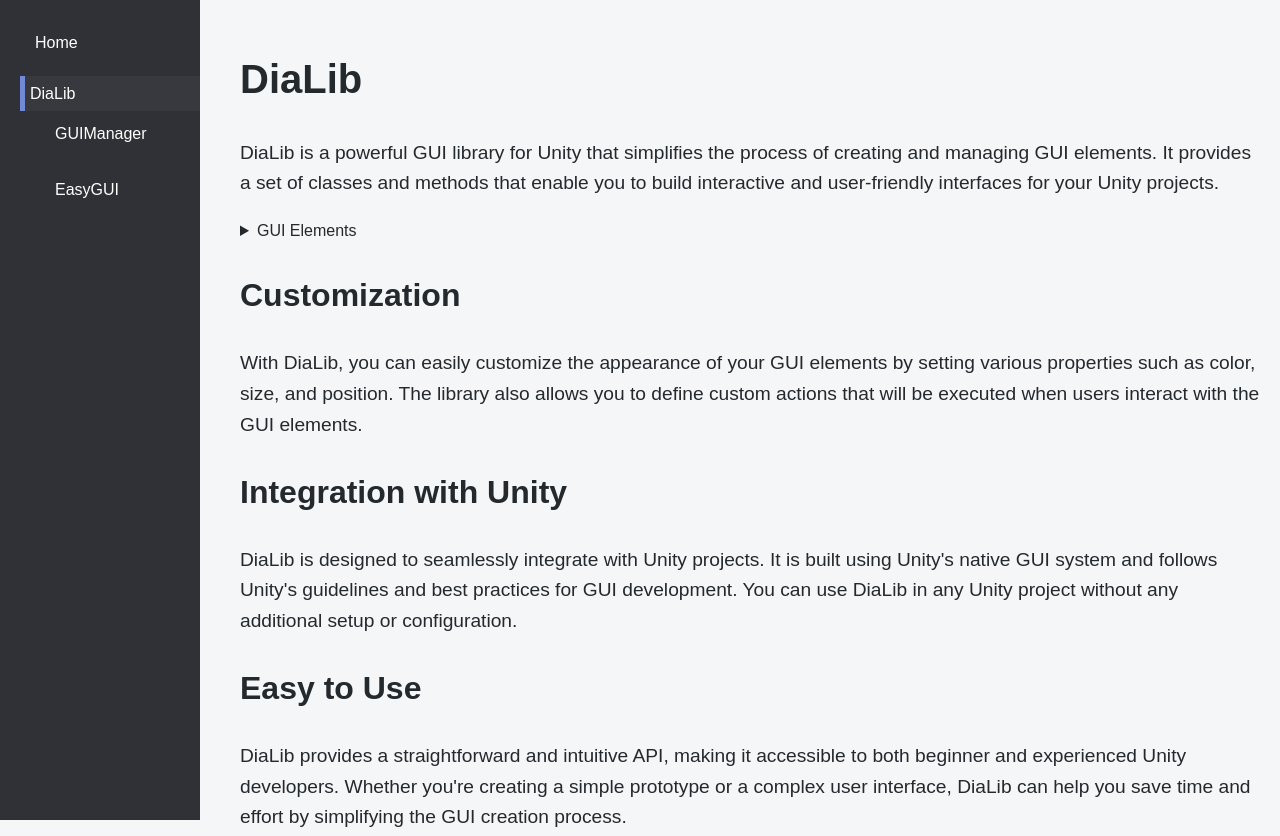
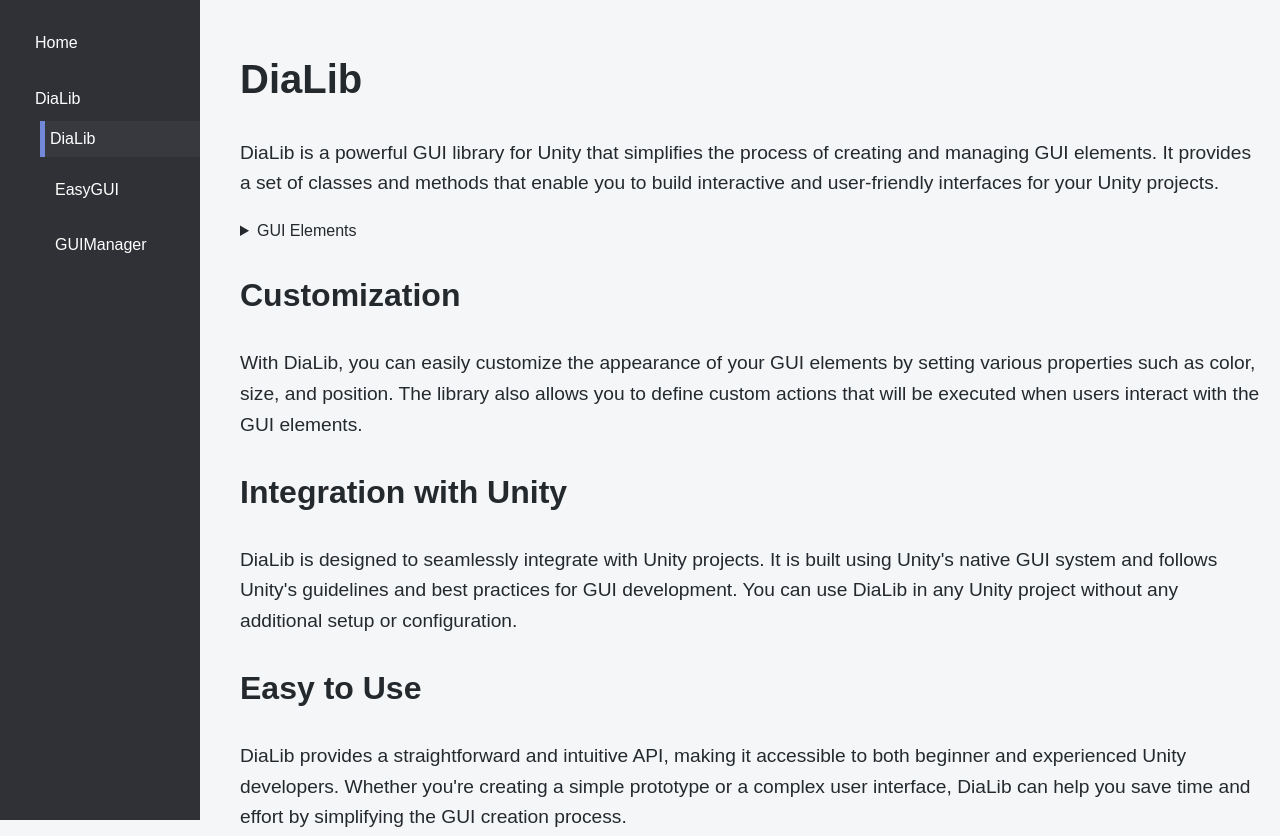
Before and after one commit to TheDiamondOG/ProjectDia, a plain HTML site: page docs/dialib.html in a window 1280 px wide. Shown: the top 836 px of the page. Drawn offline with Linux system fonts and the light colour scheme.

Commit message:
Fixing stuff

```diff
--- a/docs/dialib.html
+++ b/docs/dialib.html
@@ -12,10 +12,11 @@
     <ul>
         <li><a href="index.html">Home</a></li>
         <li>
-      <a href="dialib.html">DiaLib</a>
-      <ul>
+            <a href="#">DiaLib</a>
+            <ul id="diaLibDropdown">
+                <li><a href="dialib.html">DiaLib</a></li>
+                <li><a href="easygui.html">EasyGUI</a></li>
                 <li><a href="guimanager.html">GUIManager</a></li>
-        <li><a href="easygui.html">EasyGUI</a></li>
             </ul>
         </li>
     </ul>
--- a/docs/script.js
+++ b/docs/script.js
@@ -15,11 +15,11 @@ document.addEventListener("DOMContentLoaded", function () {
 });
 
 document.addEventListener("DOMContentLoaded", function () {
-  const diaLibLink = document.querySelector("nav li:nth-child(2)");
-  const diaLibDropdown = diaLibLink.querySelector("ul");
+  const diaLibLink = document.querySelector("nav li:nth-child(2) a");
+  const diaLibDropdown = document.getElementById("diaLibDropdown");
 
-  // Add click event listener to DiaLib link
-  diaLibLink.addEventListener("click", function () {
+  diaLibLink.addEventListener("click", function (event) {
+    event.preventDefault(); // Prevent default link behavior
     diaLibDropdown.classList.toggle("active");
   });
 });
```
Also changed, not shown: docs/easygui.html (+4 -3 lines), docs/guimanager.html (+4 -3 lines), docs/index.html (+4 -3 lines). Lines whose indentation alone changed are shown as unchanged.
